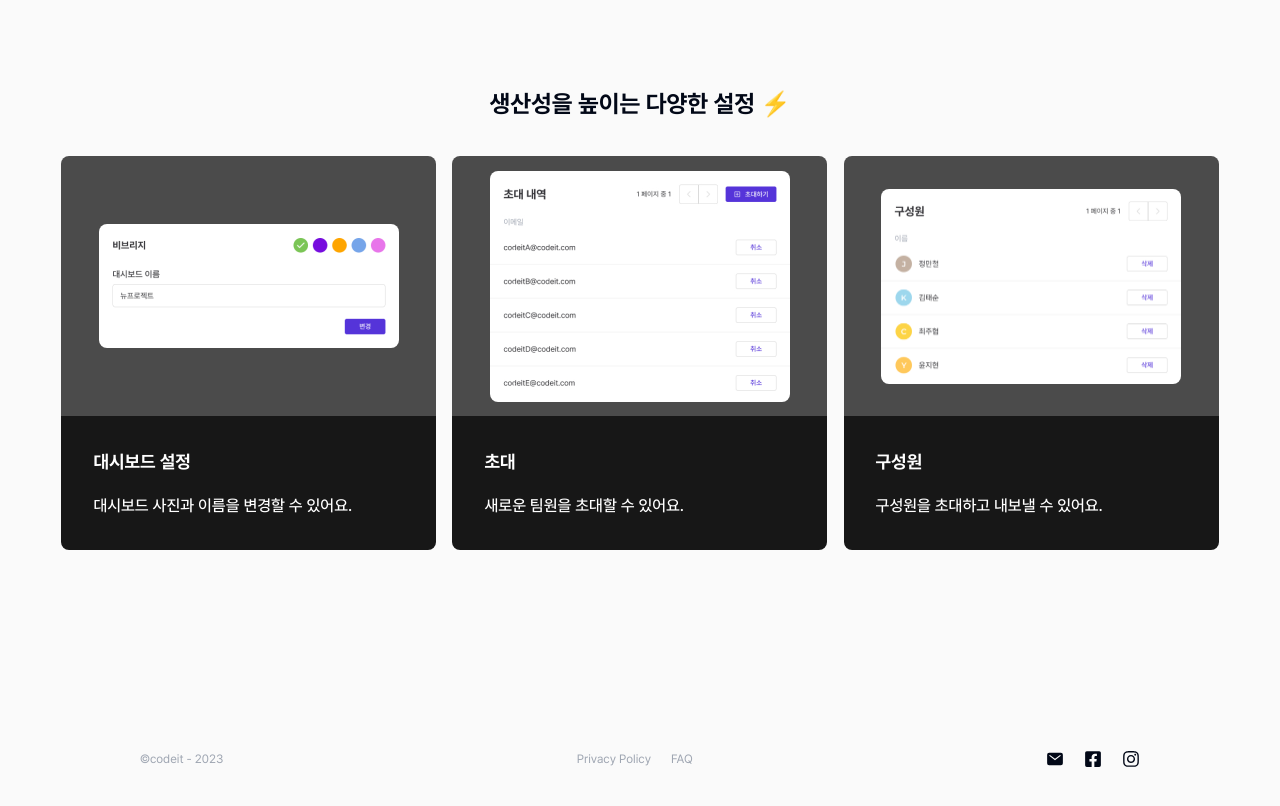
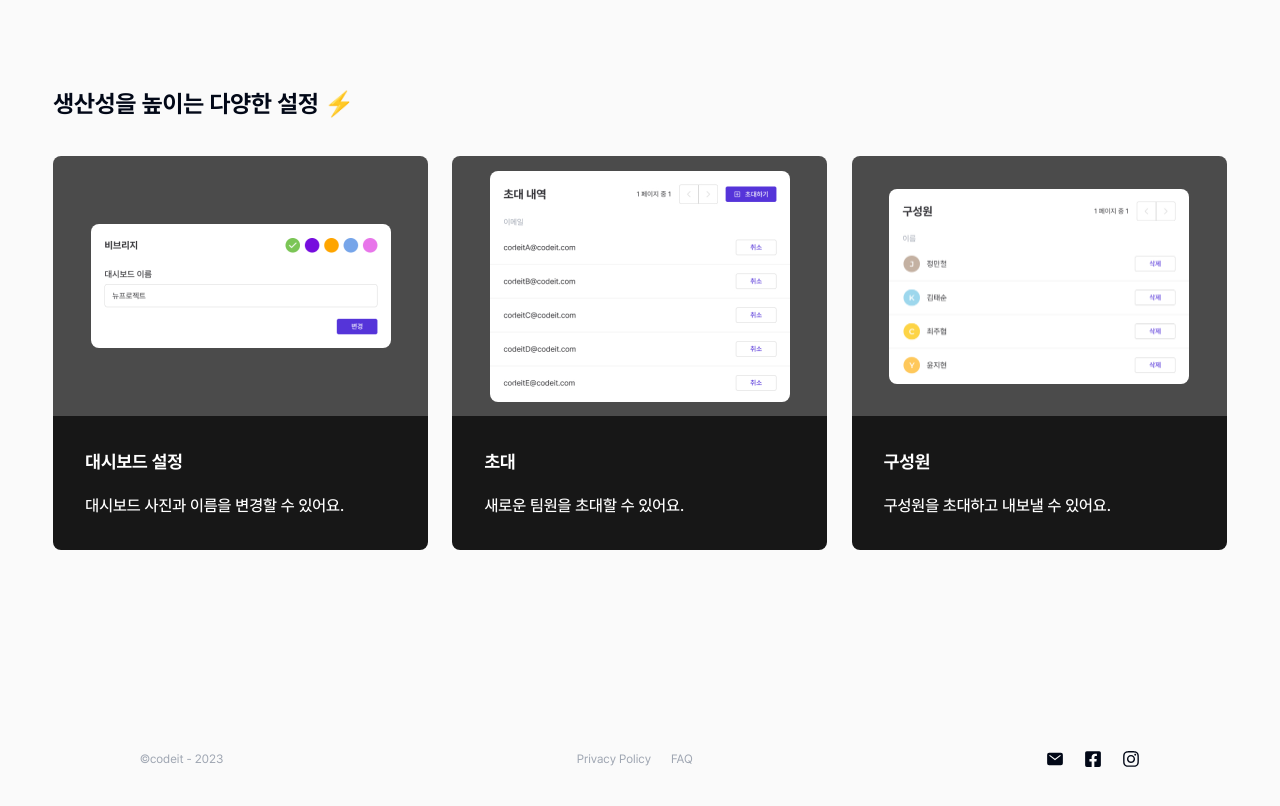
Before and after one commit to ynmkim/taskify, a Next.js app: page / in a window 1280 px wide. Shown: the part 3558-4364 px from the top of the page. Built offline with nearby package versions, Linux system fonts and the light colour scheme.

Commit message:
fix: text 정렬 수정

```diff
--- a/src/components/home/SettingBox.tsx
+++ b/src/components/home/SettingBox.tsx
@@ -3,7 +3,7 @@ import { SettingBoxProps } from '../../../type';
 
 export default function SettingBox({ src, width, height, title, description }: SettingBoxProps) {
   return (
-    <div className="w-full md:w-[375px] lg:max-w-[32%] mx-auto">
+    <div className="w-full mx-auto md:w-[375px] lg:max-w-[32%] lg:mx-0">
       <div className="bg-black-4B4B4B px-9 h-[260px] rounded-t-lg flex justify-center items-center">
         <Image className="rounded-lg" src={src} width={width} height={height} alt="feature" />
       </div>
--- a/src/components/home/Settings.tsx
+++ b/src/components/home/Settings.tsx
@@ -26,8 +26,10 @@ export default function Settings() {
   ];
   return (
     <div className="relative mt-[90px] mb-[120px] md:mb-40 w-11/12 max-w-[480px] md:max-w-[664px] lg:max-w-[1200px] mx-auto">
-      <div className="text-center text-xl mb-[42px] md:mb-9 md:text-2xl font-bold">생산성을 높이는 다양한 설정 ⚡</div>
-      <div className="flex flex-col gap-y-10 lg:flex-row lg:items-center lg:justify-between">
+      <div className="text-center lg:text-start text-xl mb-[42px] md:mb-9 md:text-2xl font-bold">
+        생산성을 높이는 다양한 설정 ⚡
+      </div>
+      <div className="flex flex-col gap-y-10 lg:gap-y-0 lg:flex-row lg:items-center lg:justify-between">
         {settings.map((setting, idx) => {
           return (
             <SettingBox
```
